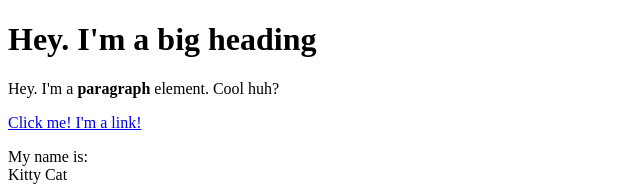
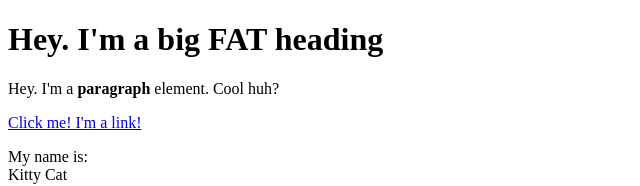
Before and after one commit to scavottoBJs/cartoon-hero, a plain HTML site: page test.html in a window 1280 px wide. Shown: the top 186 px of the page, without its empty margins (0-640 px from the left). Drawn offline with Linux system fonts and the light colour scheme.

Commit message:
Added "FAT" to the heading

```diff
--- a/test.html
+++ b/test.html
@@ -4,7 +4,7 @@
 	<title>Test page</title>
 </head>
 <body>
-	<h1>Hey. I'm a big heading</h1>
+	<h1>Hey. I'm a big <b>FAT</b> heading</h1>
 	<p>Hey. I'm a <b>paragraph</b> element. Cool huh?</p>
 	<a href="https://google.com" target="_blank" title="Let's go to Google">Click me! I'm a link!</a>
 	<p>My name is:<br>
```
Also changed, not shown: 1 other file.
